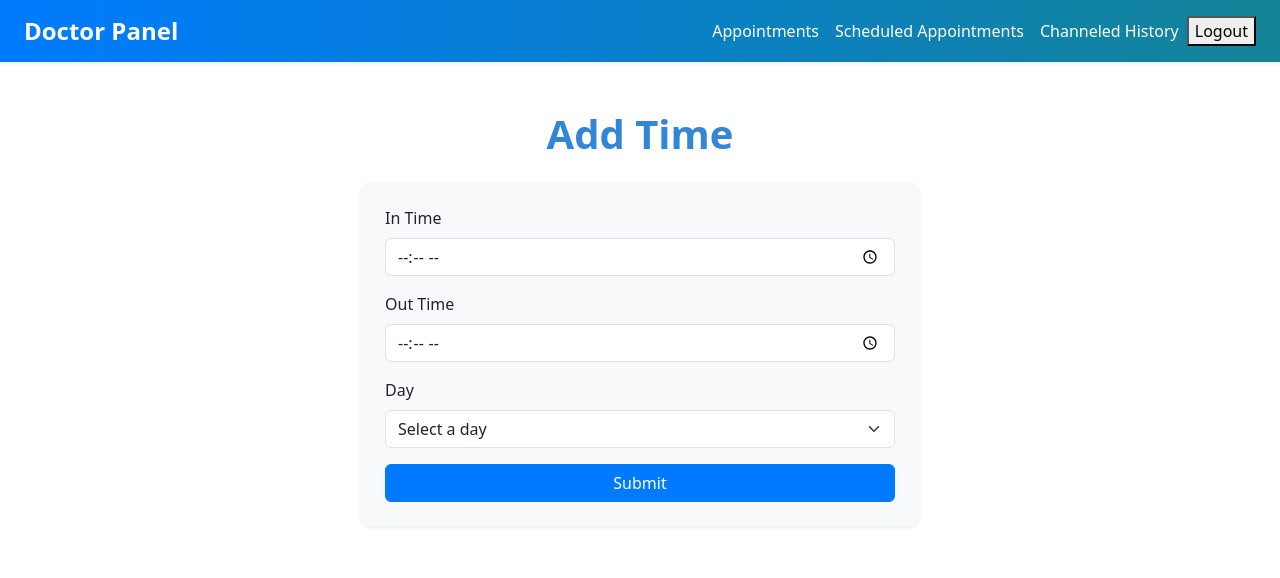
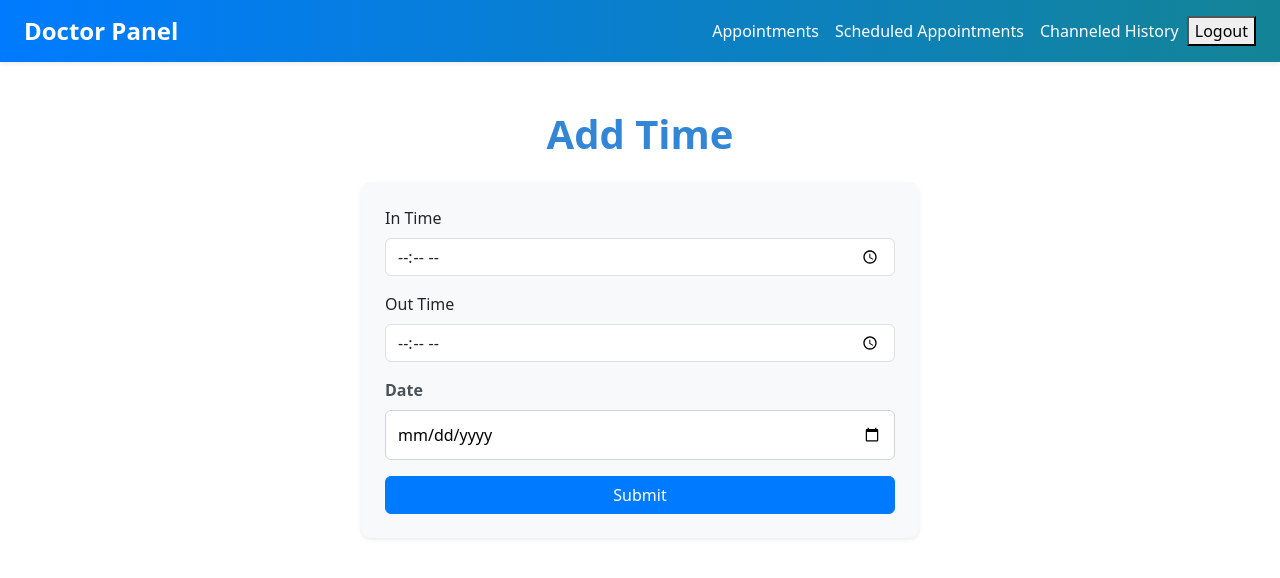
Before and after one commit to kavishka-wilagedara/healthcare-system, a React (Create React App) app in the folder frontend/: page /doc-add-time in a window 1280 px wide. Shown: the top 578 px of the page. Built offline with nearby package versions, Linux system fonts and the light colour scheme.

Commit message:
change doctorTime day to date

```diff
--- a/frontend/src/doctor/pages/AddTimeForm.jsx
+++ b/frontend/src/doctor/pages/AddTimeForm.jsx
@@ -7,7 +7,7 @@ const AddTimeForm = () => {
   const [formData, setFormData] = useState({
     inTime: "",
     outTime: "",
-    day: "",
+    date: "",
   });
 
   const handleChange = (e) => {
@@ -25,7 +25,7 @@ const AddTimeForm = () => {
         id: user.doctor.id,
         inTime: formData.inTime,
         outTime: formData.outTime,
-        day: formData.day,
+        date: formData.date,
       };
       const response = await axios.post(
         `http://localhost:5000/api/doctor/time`,
@@ -36,7 +36,7 @@ const AddTimeForm = () => {
       setFormData({
         inTime: "",
         outTime: "",
-        day: "",
+        date: "",
       });
       alert("Time slot added successfully!");
     } catch (error) {
@@ -85,28 +85,18 @@ const AddTimeForm = () => {
               </div>
 
               <div className="mb-3">
-                <label htmlFor="day" className="form-label fw-medium">
-                  Day
-                </label>
-                <select
-                  id="day"
-                  name="day"
-                  className="form-select"
-                  value={formData.day}
-                  onChange={handleChange}
-                  required
-                >
-                  <option value="">Select a day</option>
-                  <option value="Monday">Monday</option>
-                  <option value="Tuesday">Tuesday</option>
-                  <option value="Wednesday">Wednesday</option>
-                  <option value="Thursday">Thursday</option>
-                  <option value="Friday">Friday</option>
-                  <option value="Saturday">Saturday</option>
-                  <option value="Sunday">Sunday</option>
-                </select>
+                <div className="form-group">
+                  <label htmlFor="date">Date</label>
+                  <input
+                    type="date"
+                    id="date"
+                    name="date"
+                    value={formData.date}
+                    onChange={handleChange}
+                    required
+                  />
+                </div>
               </div>
-
               <button
                 type="submit"
                 className="btn btn-primary healthcare-btn w-100"
--- a/frontend/src/patient/Doctors.jsx
+++ b/frontend/src/patient/Doctors.jsx
@@ -19,7 +19,6 @@ const Doctors = () => {
       const response = await axios.get('http://localhost:5000/api/doctor/time/all');
       setData(response.data);
       // setFilteredData(response.data.data);
-      console.log(response.data,"doctor")
     } catch (error) {
       console.error("Error fetching patients:", error);
     }
@@ -29,6 +28,8 @@ const Doctors = () => {
       fetchDocAvailableTimes();
     }, []);
 
+
+    console.log(data,"date")
   const handleBooking = (doctor) => {
     Swal.fire({
       icon: "question",
@@ -111,7 +112,7 @@ const Doctors = () => {
                 </div>
 
                 <div className="doctor-availability">
-                  <span className="available-date">{doctor.day}</span>
+                  <span className="available-date">{doctor.date}</span>
                   <span className="available-time">{doctor.inTime} - {doctor.outTime} </span>
                 </div>
 
```
